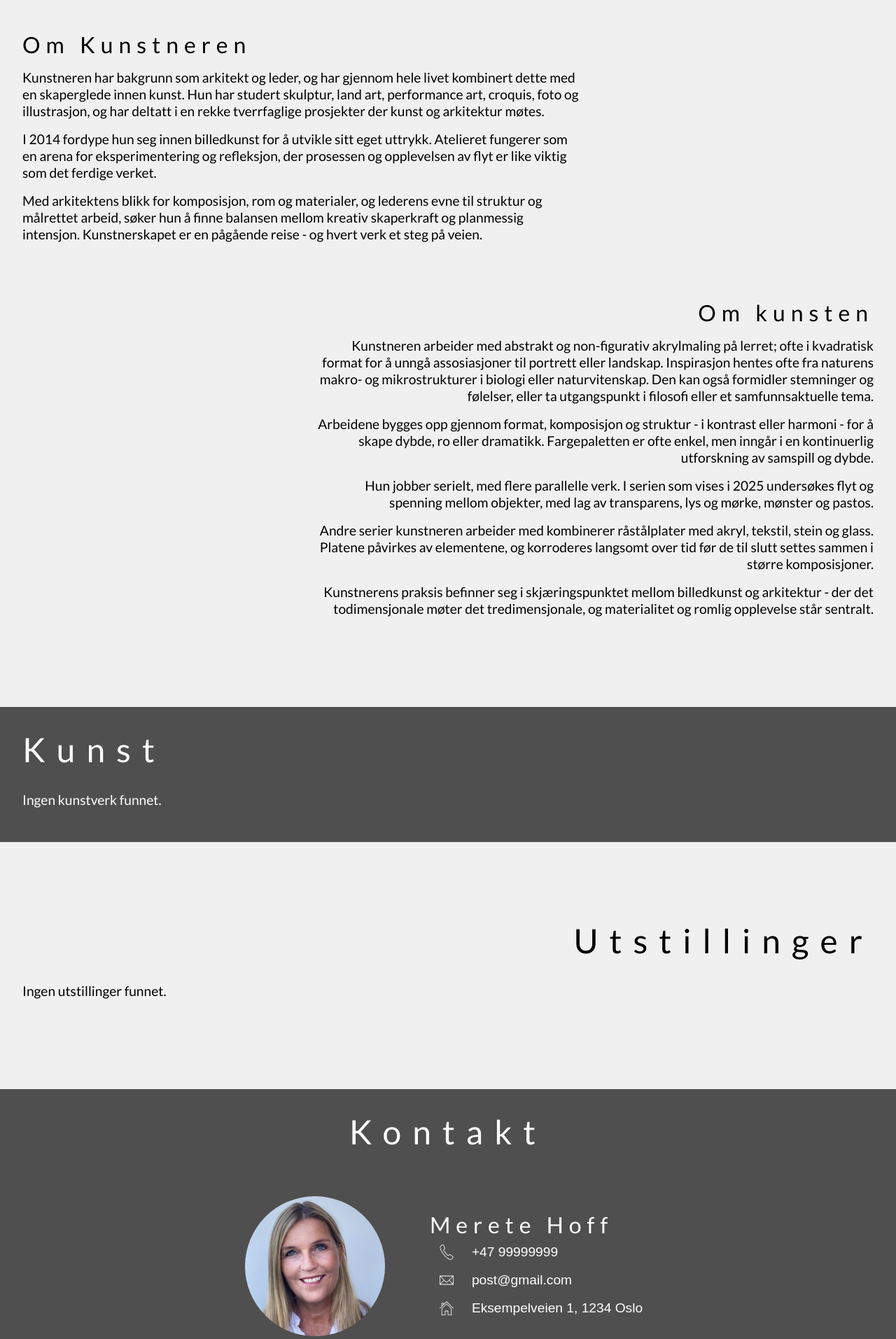
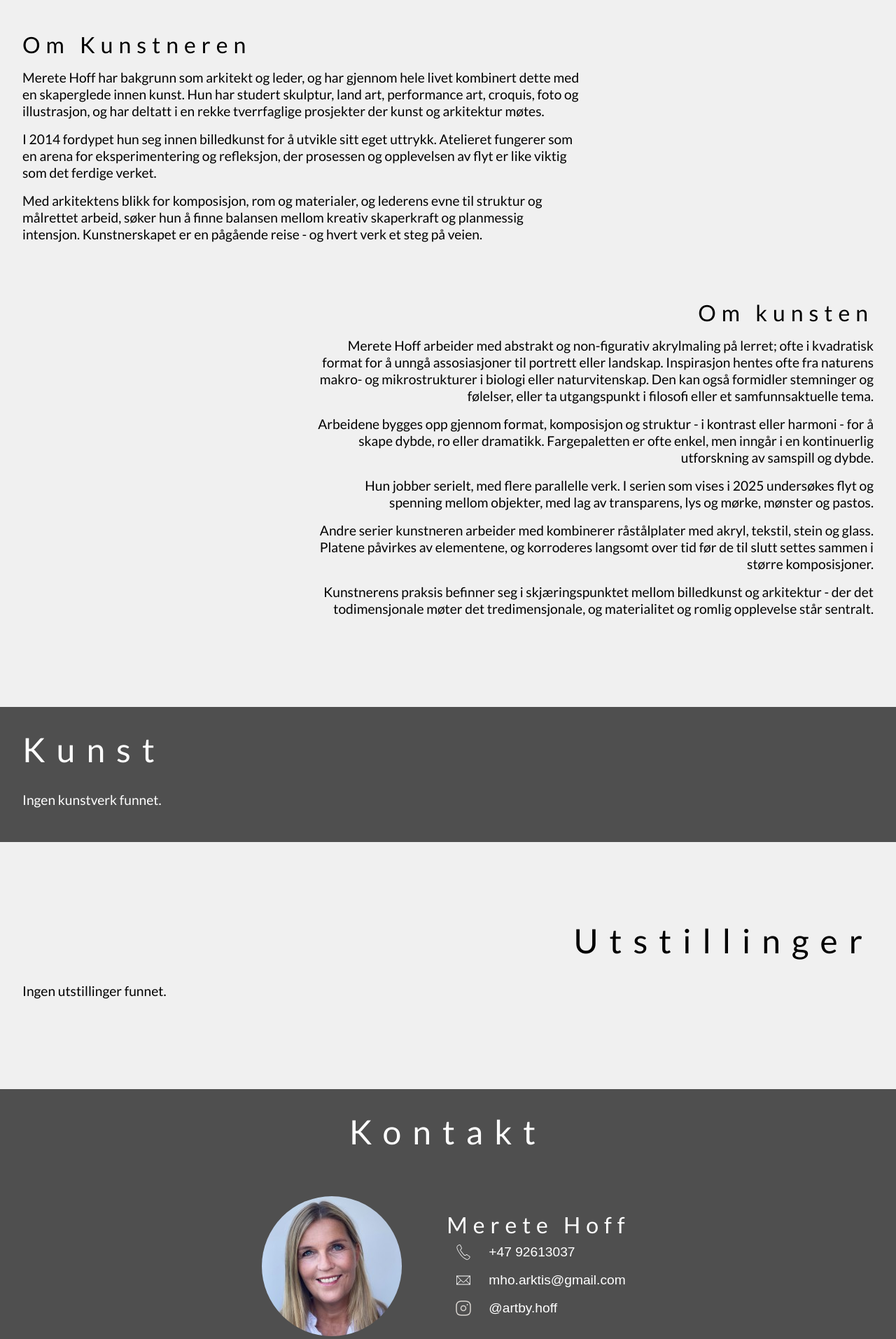
Before and after one commit to aTrueYety/meretehoff, a PHP site: page / in a window 1280 px wide. Shown: the part 900-2813 px from the top of the page at 70% size. Run offline with PHP 8.4, Linux system fonts and the light colour scheme; data that the repository does not hold is empty.

Commit message:
fix final requested tweaks form user

```diff
--- a/www/index.php
+++ b/www/index.php
@@ -144,12 +144,12 @@ $exhibitions = array_values($exhibitions); // Re-index for foreach
       <div id="about-anchor"></div>
       <div style="align-self: flex-start;">
         <h1>Om Kunstneren</h1>
-        <p>Kunstneren har bakgrunn som arkitekt og leder, og har gjennom hele livet kombinert dette
+        <p>Merete Hoff har bakgrunn som arkitekt og leder, og har gjennom hele livet kombinert dette
         med en skaperglede innen kunst. Hun har studert skulptur, land art, performance art, croquis,
         foto og illustrasjon, og har deltatt i en rekke tverrfaglige prosjekter der kunst og arkitektur
         møtes.
         </p><p>
-        I 2014 fordype hun seg innen billedkunst for å utvikle sitt eget uttrykk. Atelieret fungerer som
+        I 2014 fordypet hun seg innen billedkunst for å utvikle sitt eget uttrykk. Atelieret fungerer som
         en arena for eksperimentering og refleksjon, der prosessen og opplevelsen av flyt er like
         viktig som det ferdige verket.
         </p><p>
@@ -160,7 +160,7 @@ $exhibitions = array_values($exhibitions); // Re-index for foreach
       </div>
       <div style="align-self: flex-end; text-align: right;">
         <h1>Om kunsten</h1>
-        <p>Kunstneren arbeider med abstrakt og non-figurativ akrylmaling på lerret; ofte i kvadratisk
+        <p>Merete Hoff arbeider med abstrakt og non-figurativ akrylmaling på lerret; ofte i kvadratisk
         format for å unngå assosiasjoner til portrett eller landskap. Inspirasjon hentes ofte fra
         naturens makro- og mikrostrukturer i biologi eller naturvitenskap. Den kan også formidler
         stemninger og følelser, eller ta utgangspunkt i filosofi eller et samfunnsaktuelle tema.
@@ -320,18 +320,18 @@ $exhibitions = array_values($exhibitions); // Re-index for foreach
         <img src="img/merete.jpeg" alt="Merete Hoff" class="profile-pic">
         <div class="contact-details">
           <H2>Merete Hoff</H2>
-          <button onclick="window.location.href='tel:+4799999999'">
+          <button onclick="window.location.href='tel:+4792613037'">
             <img src="img/phone.svg" alt="Telefon">
-            <p>+47 99999999</p>
+            <p>+47 92613037</p>
           </button>
-          <button onclick="window.location.href='mailto:post@gmail.com'">
+          <button onclick="window.location.href='mailto:mho.arktis@gmail.com'">
             <img src="img/mail.svg" alt="E-post">
-            <p>post@gmail.com</p>
+            <p>mho.arktis@gmail.com</p>
           </button>
           <button
-            onclick="window.location.href='https://www.google.com/maps/place/Aker+brygge,+Oslo/@59.9099508,10.7208394,16z/data=!3m1!4b1!4m6!3m5!1s0x46416e81bceae4f9:0xe68ffef57f364675!8m2!3d59.9099584!4d10.7258053!16s%2Fm%2F02qjqd1?entry=ttu&g_ep=EgoyMDI1MDYxMS4wIKXMDSoASAFQAw%3D%3D'">
-            <img src="img/address.svg" alt="Adresse">
-            <p>Eksempelveien 1, 1234 Oslo</p>
+            onclick="window.location.href='https://www.instagram.com/artby.hoff?igsh=MTZvMGFwMjBsOXI3dA=='">
+            <img src="img/instagram.svg" alt="Instagram">
+            <p>@artby.hoff</p>
           </button>
         </div>
       </div>
@@ -339,7 +339,7 @@ $exhibitions = array_values($exhibitions); // Re-index for foreach
   </div>
 
   <div class="footer">
-    <p>© 2023 Merete Hoff. Alle rettigheter reservert.</p>
+    <p>© 2025 Merete Hoff. Alle rettigheter reservert.</p>
     <?php if (!empty($_SESSION['username'])): ?>
       <span>
         <p>Logget inn som <?= htmlspecialchars($_SESSION['username']) ?> - </p>
```
Also changed, not shown: www/img/instagram.svg (added), www/img/merete.jpg (added).
